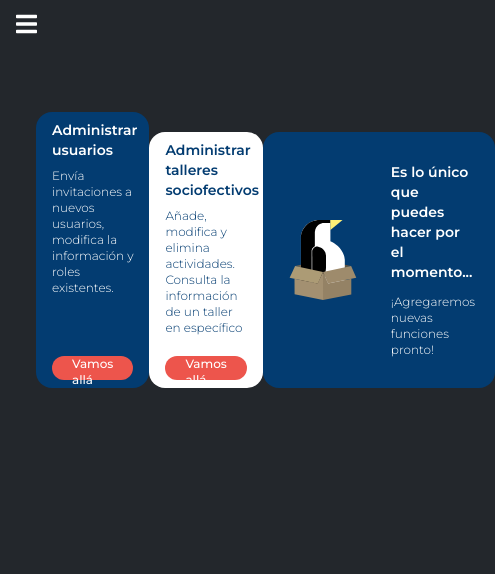
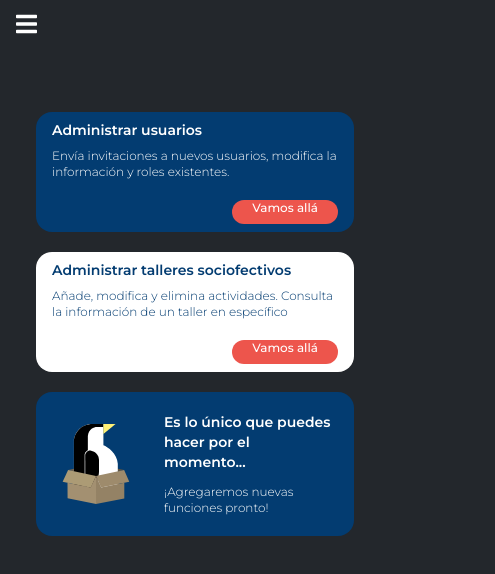
Before and after one commit to CEII/ceii.web, a Next.js app: page /cms in a window 390 px wide. Shown: the top 574 px of the page, 495 px wide, since content can reach past the window. Built offline with nearby package versions, Linux system fonts and the light colour scheme.

Commit message:
fix:Responsive bug sm,lg

```diff
--- a/pages/cms/index.tsx
+++ b/pages/cms/index.tsx
@@ -10,7 +10,7 @@ const Cms: NextPage = () => (
             <FontAwesomeIcon icon={faBars} className="w-10 mt-3 ml-4 text-2xl text-white md:text-5xl" />
         </nav>
 
-        <section className="flex p-2 mt-16 space-y-5 fle-col m-7 md:gap-12 md:ml-20 md:w-3/4 lg:grid lg:grid-cols-2 lg:gap-8 lg:ml-0 lg:space-y-0 lg:my-auto lg:p-12 lg:w-full lg:place-items-center ">
+        <section className="flex flex-col p-2 mt-16 space-y-5 m-7 md:gap-12 md:ml-20 md:w-3/4 lg:grid lg:grid-cols-2 lg:gap-8 lg:ml-0 lg:space-y-0 lg:my-auto lg:p-12 lg:w-full lg:place-items-center ">
 
             <div className="flex flex-col justify-between pl-4 text-sm text-white rounded-2xl bg-secondary md:h-32 md:pb-2 lg:p-5 lg:h-72 lg:w-9/12 lg:place-self-end hover:bg-white group">
 
```
